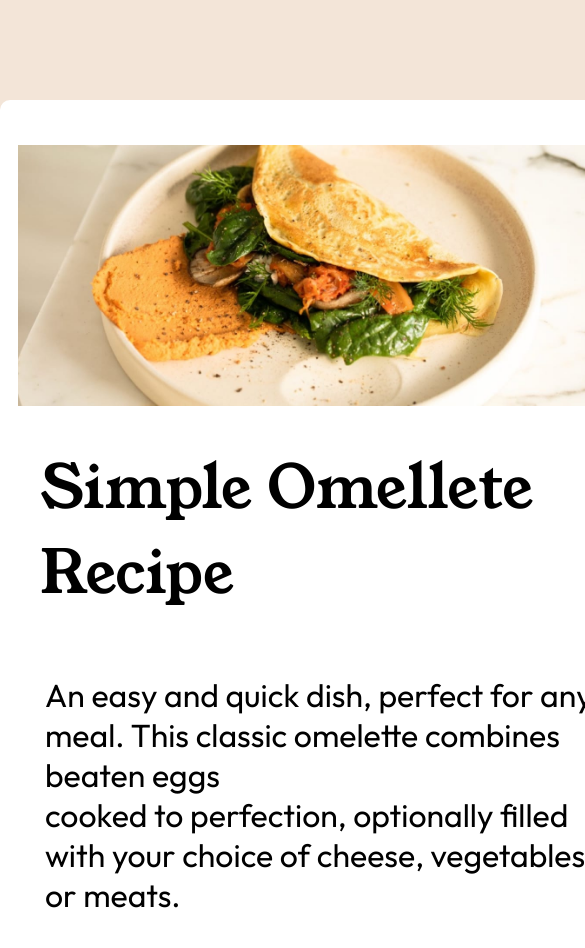
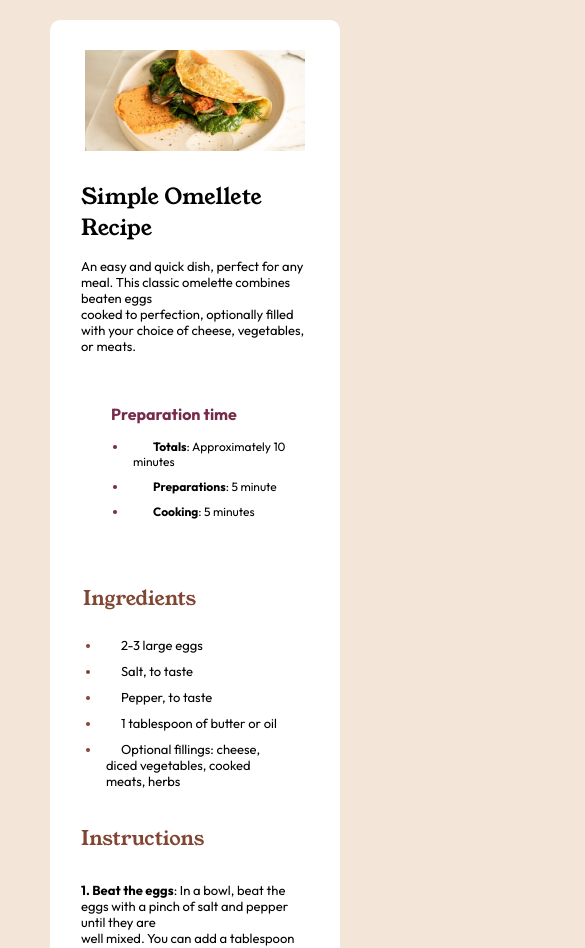
Before and after one commit to DEV-Cafe096/Reciepe-Omellete-page, a plain HTML site: page index.html in a window 390 px wide. Shown: the top 948 px of the page, 585 px wide, since content can reach past the window. Drawn offline with Linux system fonts and the light colour scheme.

Commit message:
responsivo-corrigido

```diff
--- a/index.html
+++ b/index.html
@@ -75,7 +75,7 @@
                                 </p>
                                 <div class="nutrition">
                                     <h2 class="nutrition-title">Nutrition</h2>
-                                    <p>The table below shows nutritional values per serving without the additional
+                                    <p class="paragrafo">The table below shows nutritional values per serving without the additional
                                         fillings.</p>
                                     <div>
                                         <table class="lista">
--- a/src/css/responsivo.css
+++ b/src/css/responsivo.css
@@ -1,85 +1,154 @@
-:root{
-    --font-size--:40px;
-    --margin--:20px
+:root {
+    --font-size-title-: 24px;
+    --font-text--: 14px
 }
 
-@media(max-width: 660px) {
-    .container-principal{
-        width: 100%;
+:root{
+    --font-mobile-text-: 13px;
+    --font-mobile-title-: 20px;
+}
+
+@media(max-width: 768px) {
+
+
+    main {
+        width: 530px;
     }
+
     .title h1 {
-        font-size: 60px;
-        margin-bottom: 20px;
-        margin-left: 30px;
+        font-size: 28px;
     }
 
     .container-principal .image img {
-        width: 600px;
-        /* transform: translateX(-50px); */
+        width: 480px;
+        padding: 10px;
+        margin-top: 20px;
     }
-
-    .title .paragrafo {
-        display: grid;
-        grid-template-columns: repeat(auto-fit, minmax(615px, 1fr));
-        gap: 20px;
-        font-size: 32px;
-        padding: 30px;
-        margin: 15px;
-        display: flex;
-        flex-wrap: wrap;
 
 
 
+    .title .paragrafo {
+        font-size: var(--font-text--)
     }
 
-    .preparation .preparation-time{
-        font-size: 40px;
-        text-align: center;
+    .preparation .preparation-time {
+        font-size: 16px;
+    }
+
+    .color-square {
+        font-size: var(--font-text--)
+    }
+
+    .ingredients .ingredients-title {
+        font-size: var(--font-size-title-);
+    }
+
+    .ingredients .items {
+        font-size: 12px;
+    }
+
+    .instructions .instructions-title {
+        font-size: var(--font-size-title-);
+
+    }
+
+    .instructions .passos {
+        font-size: 12px;
+    }
+
+    .nutrition-title {
+        font-size: var(--font-size-title-);
+
+    }
+
+    /* .nutrition {} */
+
+
+    .lista {
+        font-size: var(--font-text--)
+    }
+
+}
+
+
+
+
+
+
+
+
+
+@media(max-width: 515px){
+    main {
+        width: 290px;
+        margin-top: 0;
+        margin-bottom: 0;
+
+    }
+
+    .title h1 {
+        font-size: 22px;
         margin-bottom: 15px;
     }
 
-    .color-square{
-        font-size: 32px;
+    .container-principal .image img {
+        width: 240px;
+        border-radius: 0%;
+
     }
 
-    .ingredients .ingredients-title{
-        margin: var(--margin--);
 
-        font-size: var(--font-size--);
+
+    .title .paragrafo {
+        font-size: var(--font-mobile-text-);
+        /* font-size: 13px; */
+    }
+
+    .preparation .preparation-time {
+        /* font-size: 18px; */
+        font-size: 16px;
+
+    }
+
+    .color-square {
+        font-size: 12px;
+    }
+
+    .ingredients .ingredients-title {
+        font-size: var(--font-mobile-title-)
     }
 
     .ingredients .items {
-        font-size: 32px;
-        margin-left: 30px;
+        font-size: var(--font-mobile-text-)
     }
 
     .instructions .instructions-title {
-        font-size: var(--font-size--);
-        margin: var(--margin--);
+        font-size: var(--font-mobile-title-);
 
     }
 
-    .instructions .passos{
-        font-size: 30px;
-        padding: 10px;
-        margin: 10px;
+    .instructions .passos {
+        font-size: var(--font-mobile-text-)
     }
 
     .nutrition-title {
-        font-size: var(--font-size--);
-        margin: var(--margin--);
+        font-size: var(--font-mobile-title-);
+
     }
 
-    .nutrition p{
-        font-size: 30px;
-        padding: 10px;
+    .nutrition {
+        padding: 5px;
     }
 
-    .lista{
-        font-size: 30px;
-        text-align: center;
-        padding: 10px;
-        margin-left: 10px;
+
+    .lista {
+        font-size: var(--font-mobile-text-);
+
+    }
+
+    .lista .info{
+        width: 150%;
+        padding: 5px;
     }
 
 
--- a/src/css/style.css
+++ b/src/css/style.css
@@ -1,3 +1,5 @@
+
+
 :root {
     --color-title--: #814633;
     --fonte--: 'Young Serif';
@@ -15,7 +17,7 @@ li {
 
 main {
     background-color: #ffffff;
-    width: 670px;
+    width: 680px;
     margin: auto;
     margin-top: 100px;
     margin-bottom: 100px;
@@ -26,26 +28,38 @@ main {
     display: flex;
     align-items: center;
     justify-content: center;
+    margin: 20px 25px 0;
 }
 
+
 .container-principal .image img {
-    width: 620px;
+    width: 650px;
     align-items: center;
     justify-content: center;
-    margin-top: 30px;
-    border-radius: 10px;
-    padding: 15px;
-    margin-left: 2.5px;
+    border-radius: 30px;
+    padding: 20px;
+    margin-top: 20px;
+
+}
+
+.title{
+    padding: 6px;
 
 }
 
 .title h1 {
     font-size: 40px;
     margin-top: 10px;
-    padding: 10px;
     font-family: 'Young Serif';
     font-weight: 400;
 
+
+}
+
+.title .paragrafo{
+    margin-top: 12px;
+    font-size: 15px;
+    /* transform: translateX(10px); */
 }
 
 
```
